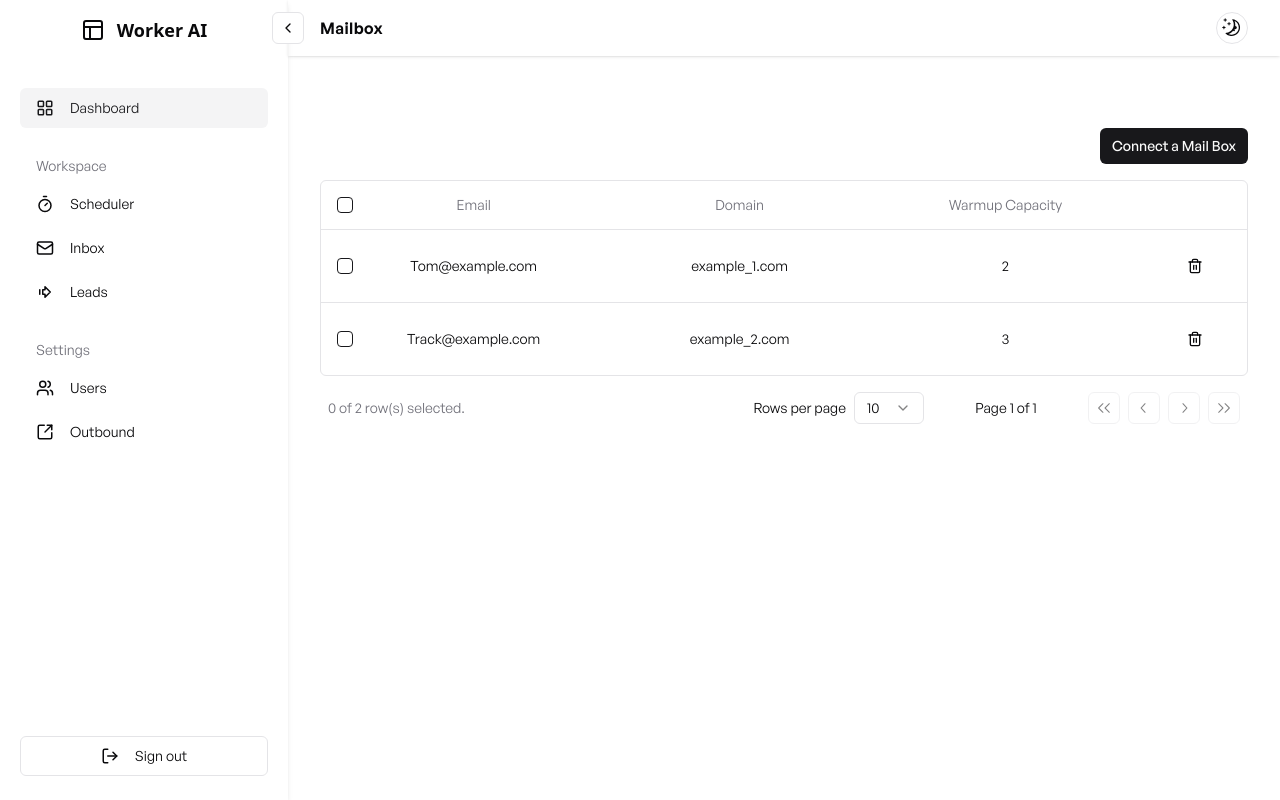
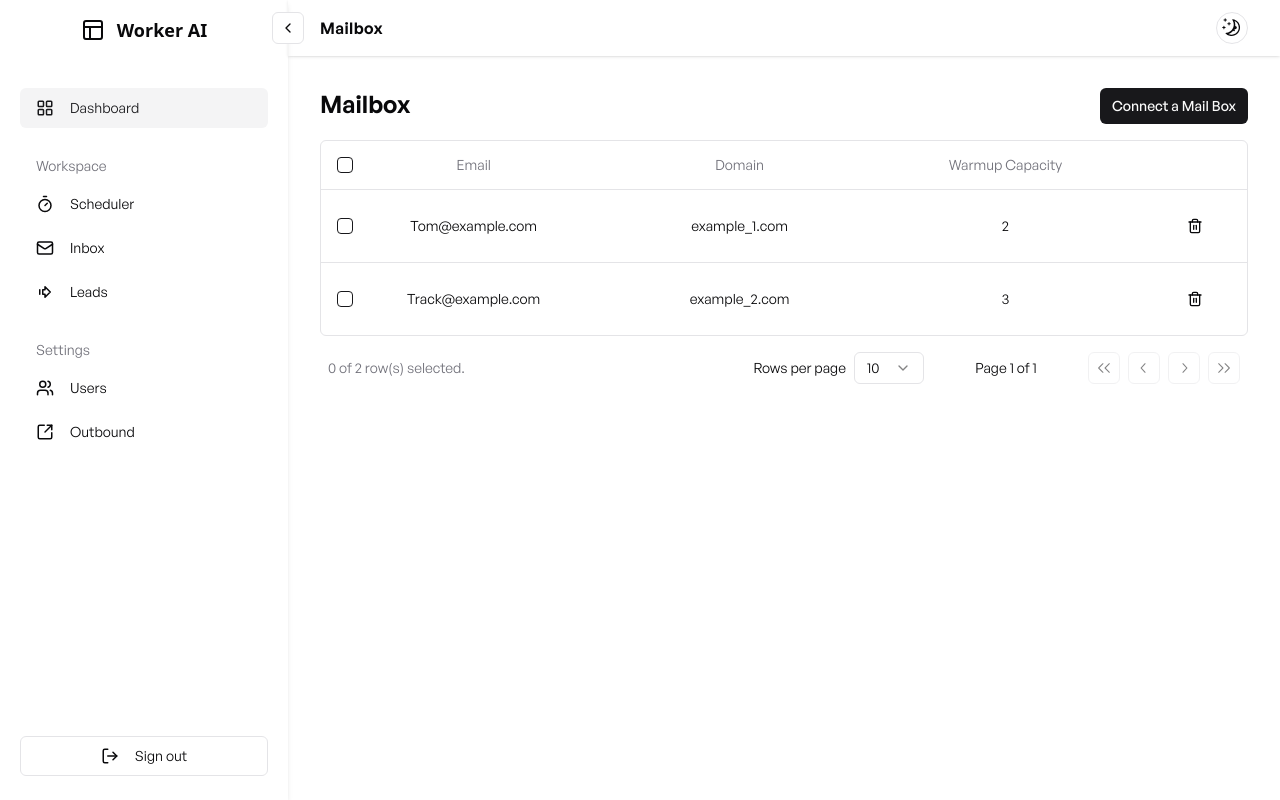
Before and after one commit to AbhirajSinha179/enterprise-workerai, a Next.js app: page /dashboard/mailbox in a window 1280 px wide. Built offline with nearby package versions, Linux system fonts and the light colour scheme.

Commit message:
adding mailbox text

```diff
--- a/app/(main)/dashboard/(mailbox)/mailbox/page.tsx
+++ b/app/(main)/dashboard/(mailbox)/mailbox/page.tsx
@@ -21,14 +21,17 @@ export default async function MailboxPage() {
 
   return (
     <ContentLayout title="Mailbox">
-      <div className="flex  mt-10  justify-end">
+
+      <div className="">
         <Link href="/dashboard/mailbox/form">
-          <Button size="sm">
-            <div className=" font-semibold text-sm">
-              Connect a Mail Box
-            </div>
-          </Button>
-
+          <div className="flex  justify-between">
+            <h1 className="text-2xl font-bold ">Mailbox</h1>
+            <Button size="sm">
+              <div className=" font-semibold text-sm">
+                Connect a Mail Box
+              </div>
+            </Button>
+          </div>
         </Link>
       </div>
 
--- a/components/mailbox/form.tsx
+++ b/components/mailbox/form.tsx
@@ -223,7 +223,7 @@ export default function Form() {
                         animate={{ x: 0, opacity: 1 }}
                         transition={{ duration: 0.3, ease: 'easeInOut' }}
                     >
-                        <div className=" flex  justify-center items-center   ">
+                        <div className=" flex  justify-center items-center my-2  ">
                             {selectedProvider === "Google" && (
                                 <div className=" shadow-md rounded-lg p-6 max-w-md w-full bg-muted">
                                     <h1 className="text-2xl font-bold mb-4">Connect Your Google Account</h1>
@@ -380,12 +380,11 @@ export default function Form() {
                                             </li>
                                             <li>
                                                 Use the following Client-ID to search for Instantly:
-                                                <div className="bg-foreground text-wrap flex overflow-auto">
+                                                <div className="bg-foreground overflow-y-auto overflow-x-hidden">
                                                     <code className="text-background p-2 rounded-md mt-2 whitespace-normal">
                                                         536726988839-pt93ora4685dtb1emb0pp2vjgjoI5mls.apps.googleusercontent.com
                                                     </code>
                                                 </div>
-
                                             </li>
                                             <li>
                                                 Select and approve Instantly to access your Google Workspace.
```
